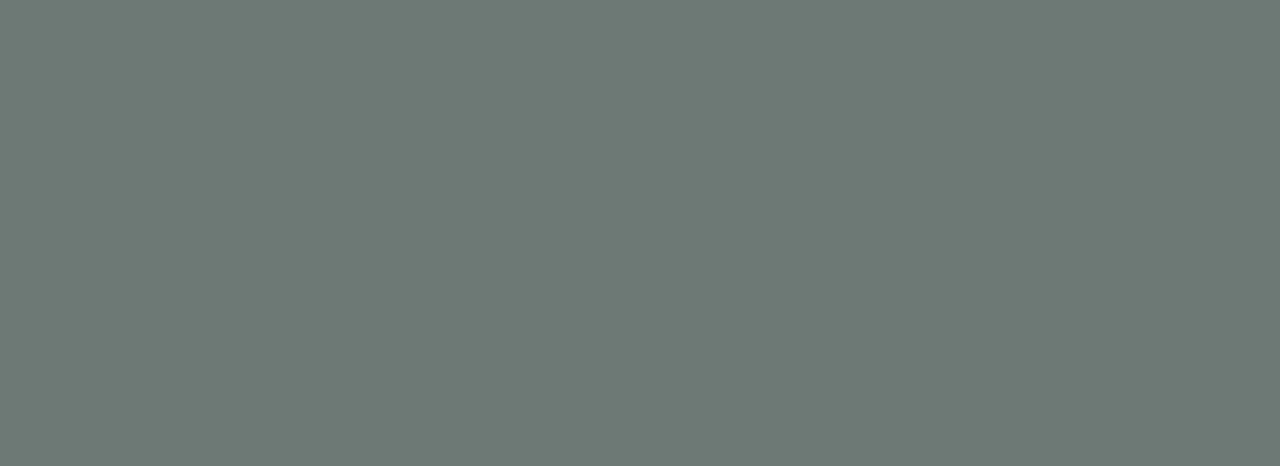
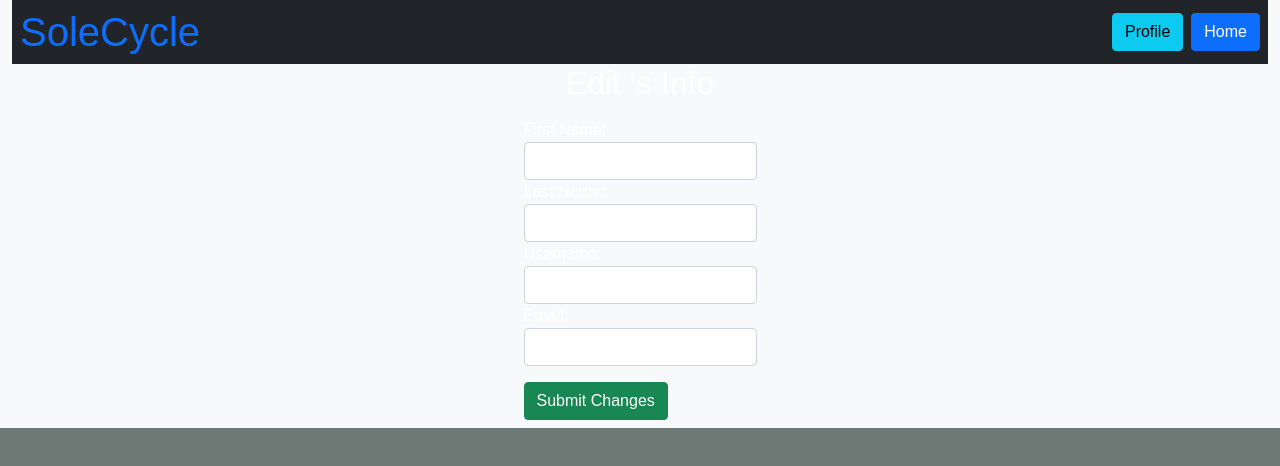
Before and after one commit to derekhongg/sole-cycle, a React (Create React App) app in the folder client/: page /user/edit/1 in a window 1280 px wide. Before the commit this address had no page. Shown: the top 466 px of the page. Built offline with nearby package versions, Linux system fonts and the light colour scheme; no server answers; the HTML template or start-up script is replaced by a standard one.

Commit message:
more user inputs added

```diff
--- a/client/src/App.js
+++ b/client/src/App.js
@@ -5,6 +5,7 @@ import NewShoe from './components/AddShoe';
 import UpdateShoe from './components/UpdateShoe';
 import OneShoe from './components/OneShoe';
 import ProfilePage from './components/ProfilePage';
+import EditUser from './components/EditUser';
 import Main from './views/LogReg';
 import 'bootstrap/dist/css/bootstrap.min.css';
 import Cart from './components/Cart';
@@ -17,8 +18,9 @@ function App() {
         <div>
           <Routes>
             <Route path="/" element={<Main/>}/>
+            <Route path="/home/:userName" element={<Home/>}/>
             <Route path="/user/:userName" element={<ProfilePage/>}/>
-            <Route path="/home/:userName" element={<Home/>}/>
+            <Route path="/user/edit/:user" element={<EditUser/>}/>
             <Route path="/shoes/new/:userName" element={<NewShoe/>}/>
             <Route path="/shoes/edit/:userName/:id" element={<UpdateShoe/>}/>
             <Route path="/shoes/:userName/:id" element={<OneShoe/>}/>
--- a/client/src/components/EditUser.js
+++ b/client/src/components/EditUser.js
@@ -23,28 +23,28 @@ const EditUser = () => {
                 setUserName(res.data.userName);
                 setEmail(res.data.email);
             })
-            .catch(err => {
-                console.log(err);
+            .catch(error => {
+                console.log(error);
             })
     }, []);
 
     const submitHandler = (e) => {
         e.preventDefault();
-        axios.put(`http://localhost:8000/api/user/${_id}`, { _id, firstName, lastName, userName, email, password }, { withCredentials: true })
+        axios.put(`http://localhost:8000/api/user/${_id}`, { _id, firstName, lastName, userName, email }, { withCredentials: true })
             .then((res) => {
                 console.log("Success", res);
                 navigate(`/user/${userName}`);
             })
             .catch((err) => {
                 console.log("error", err.response);
-                setErr(err.response.data.errors);
+                setError(err.response.data.errors);
             });
     };
 
     return (
         <div className="container-fluid bg-light">
             <div className="navbar navbar-light bg-dark text-light p-1">
-                <h1 className="m-1 text-primary">CinDB</h1>
+                <h1 className="m-1 text-primary">SoleCycle</h1>
                 <div>
                     <Link className="btn btn-info m-1" to={`/user/${userName}`}>Profile</Link>
                     <Link className="btn btn-primary m-1" to={`/home/${userName}`}>Home</Link>
@@ -54,7 +54,6 @@ const EditUser = () => {
             <div className="container d-flex justify-content-around">
                 <form onSubmit={submitHandler}>
                     <input type="hidden" name="_id" value={{ _id }} />
-                    <input type="hidden" name="password" value={{ password }} />
                     <div className="d-flex">
                         <div className="d-block m-2">
                             <div>
@@ -62,34 +61,36 @@ const EditUser = () => {
                                     First Name:
                                     <input type="text" onChange={(e) => setFirstName(e.target.value)} value={firstName} className="form-control" />
                                 </label>
-                                {err.firstName && <p style={{ color: "red" }}>{err.firstName.message}</p>}
+                                {error.firstName && <p style={{ color: "red" }}>{error.firstName.message}</p>}
                             </div>
                             <div>
                                 <label>
                                     Last Name:
                                     <input type="text" onChange={(e) => setLastName(e.target.value)} value={lastName} className="form-control" />
                                 </label>
-                                {err.lastName && <p style={{ color: "red" }}>{err.lastName.message}</p>}
+                                {error.lastName && <p style={{ color: "red" }}>{error.lastName.message}</p>}
                             </div>
                             <div>
                                 <label>
                                     Username:
                                     <input type="text" onChange={(e) => setUserName(e.target.value)} value={userName} className="form-control" />
                                 </label>
-                                {err.userName && <p style={{ color: "red" }}>{err.userName.message}</p>}
+                                {error.userName && <p style={{ color: "red" }}>{error.userName.message}</p>}
                             </div>
                             <div>
                                 <label>
                                     Email:
                                     <input type="text" onChange={(e) => setEmail(e.target.value)} value={email} className="form-control" />
                                 </label>
-                                {err.email && <p style={{ color: "red" }}>{err.email.message}</p>}
+                                {error.email && <p style={{ color: "red" }}>{error.email.message}</p>}
                             </div>
                         </div>
                     </div>
-                    <button type="submit" className="btn btn-success m-2" >Edit User</button>
+                    <button type="submit" className="btn btn-success m-2" >Submit Changes</button>
                 </form>
             </div>
         </div>
     )
 };
+
+export default EditUser;
```
